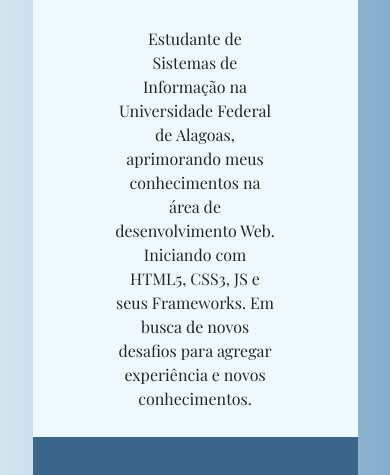
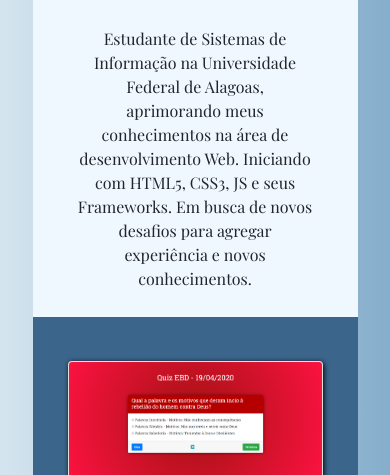
Before and after one commit to allefss94/Portfolio_v1, a plain HTML site: page index.html in a window 390 px wide. Shown: the part 608-1083 px from the top of the page. Drawn offline with nearby package versions, Linux system fonts and the light colour scheme.

Commit message:
Ajustes CSS

```diff
--- a/index.html
+++ b/index.html
@@ -53,7 +53,7 @@
               <span class="ml-2 mr-2 mt-4 mb-4"><a href="https://www.linkedin.com/in/allef-sousa-0573b7190/" target="_blank"><i class="fa fa-linkedin fa-lg" ></i></a></span>
               <span class="ml-2 mr-2 mt-4 mb-4"><a href="https://api.whatsapp.com/send?phone=5594991625848&text=Oi%20Allef,%20cheguei%20através%20do%20seu%20portfólio." target="_blank"><i class="fa fa-whatsapp fa-lg" ></i></a></span>
             </div>
-            <div class="col-10">
+            <div class="col-xs-12 col-md-10">
               <p>
                 Estudante de Sistemas de Informação na Universidade Federal de
                 Alagoas, aprimorando meus conhecimentos na área de
--- a/style.css
+++ b/style.css
@@ -62,7 +62,7 @@ font-size: 4rem;
 }
 .sobre p{
     margin-top: 20px;
-padding: 10px 40px;
+padding: 10px 30px;
 }
 .sobre small{
 font-style: italic;
```
